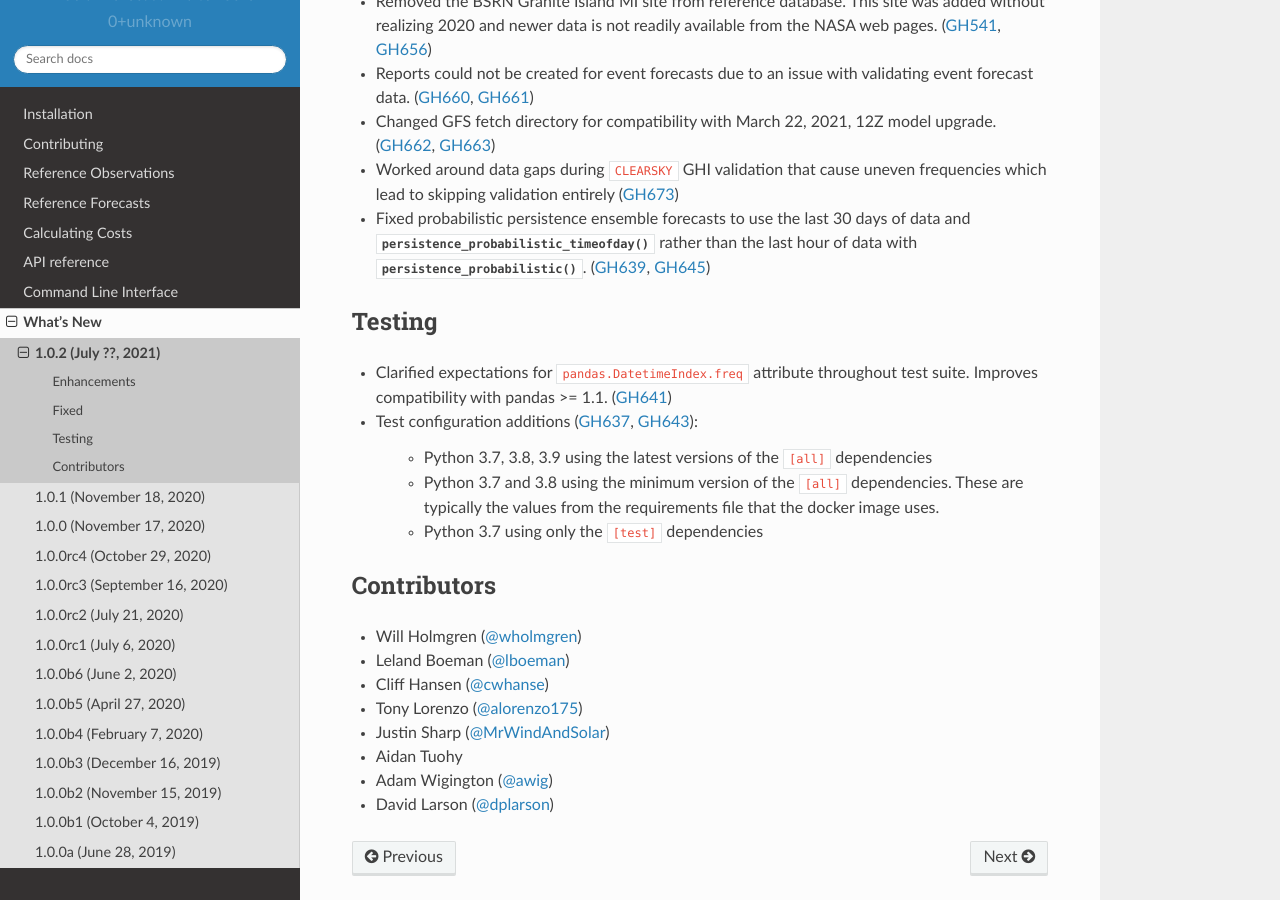
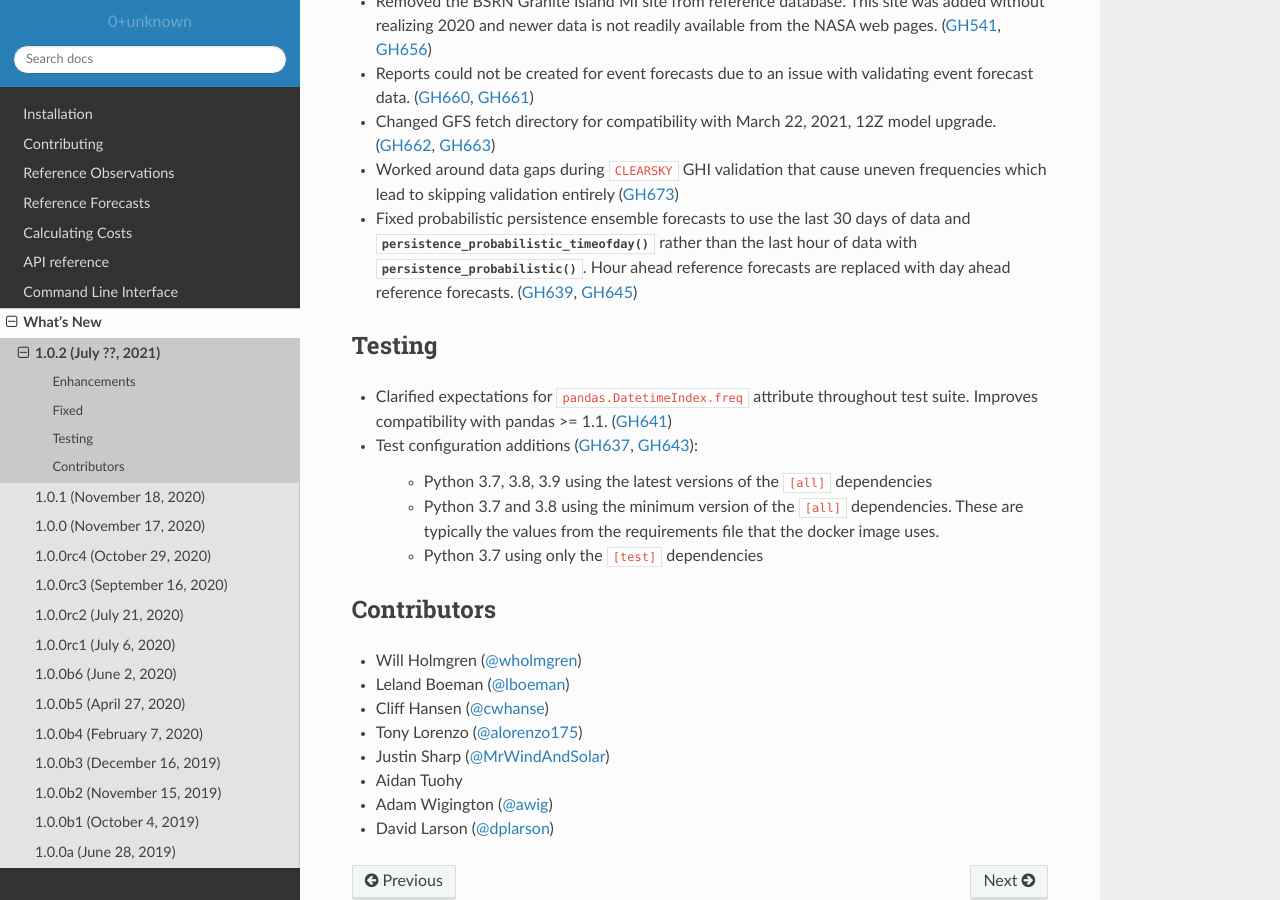
Before and after one commit to SolarArbiter/solarforecastarbiter-core, a Sphinx documentation site: the page built from docs/source/whatsnew/1.0.2.rst, in a window 1280 px wide and 900 px high, scrolled down 742 px. Built offline with Sphinx 7.4.7 and the Read the Docs theme 2.0.0, drawn with Linux system fonts in a browser that asks for light colours.

Commit message:
hour ahead to day ahead

```diff
--- a/docs/source/whatsnew/1.0.2.rst
+++ b/docs/source/whatsnew/1.0.2.rst
@@ -52,7 +52,8 @@ Fixed
   :py:func:`~reference_forecasts.persistence.persistence_probabilistic_timeofday`
   rather than the last hour of data with
   :py:func:`~reference_forecasts.persistence.persistence_probabilistic`.
-  (:issue:`639`, :pull:`645`)
+  Hour ahead reference forecasts are replaced with day ahead reference
+  forecasts. (:issue:`639`, :pull:`645`)
 
 Testing
 ~~~~~~~
```
Also changed, not shown: 1 other file.
